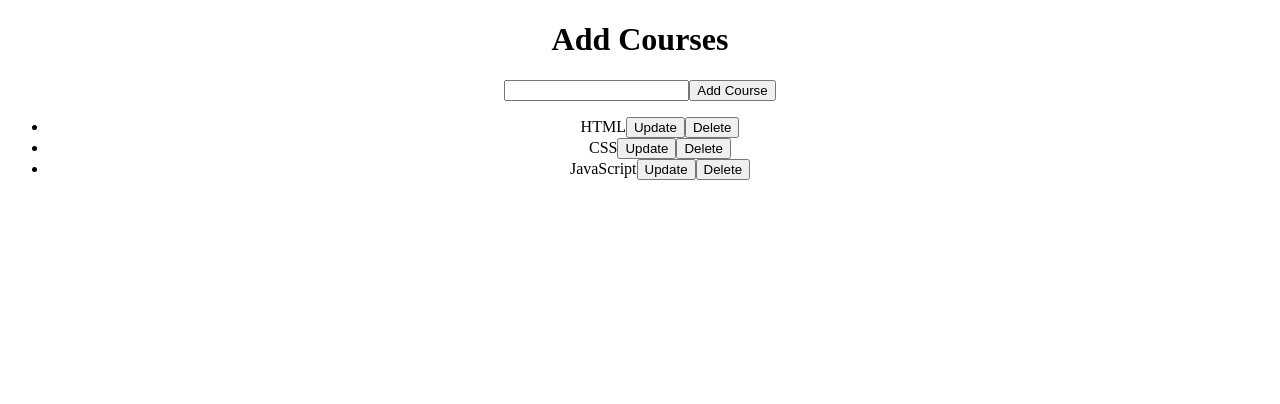
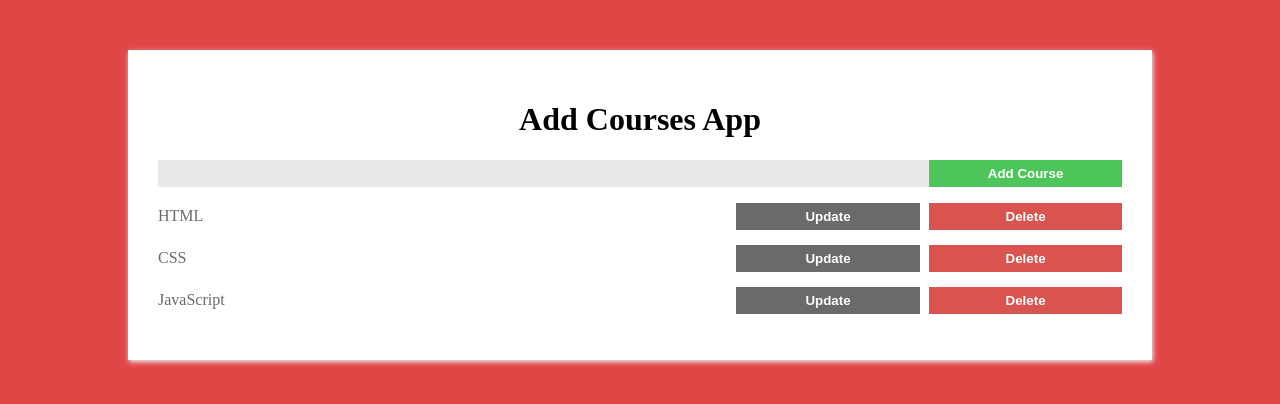
Before and after one commit to EMahmoudNabil/Courses-App, a React (Create React App) app: page / in a window 1280 px wide. Shown: the top 404 px of the page. Built offline with nearby package versions, Linux system fonts and the light colour scheme.

Commit message:
Style App

```diff
--- a/src/App.css
+++ b/src/App.css
@@ -1,38 +1,70 @@
-.App {
+*{
+  box-sizing: border-box;
+}
+body{
+  background: #e14647;
+  margin: 0;
+}
+
+h2{
+  background: #e14647;
+  padding: 18px;
+  color: #fff;
+}
+.App{
+  padding: 30px;
+  background: #fff;
+  width: 80%;
+  margin: 50px auto;
+  box-shadow: 1px 2px 5px #eee;
+}
+
+input{
+
+  width: 80%;
+  border: 0;
+  padding: 6px 10px;
+  background: #e8e8e8;
+}
+button{
+  width: 20%;
+  border:0 ;
+  padding: 6px 0;
+  margin: 0;
+  outline: 0;
+  color: #fff;
+  font-weight: bold;
+  cursor: pointer;
+  background: #4dc55b;
+}
+ul{
+  list-style: none;
+  padding: 0;
+}
+li{
+  margin: 15px 0;
+}
+li span{
+  display: inline-block;
+  width: 60%;
+  color: #6a6a6a;
+}
+li > button:first-of-type{
+  background: #6a6a6a;
+  color: #fff;
+  margin-right: 1%;
+  width: 19%;
+
+}
+li > button:last-of-type{
+  background: #d9534f;
+  color: #fff;
+}
+
+ul> form{
+  margin: 15px 0;
+}
+
+.text-center{
   text-align: center;
 }
-
-.App-logo {
-  height: 40vmin;
-  pointer-events: none;
-}
-
-@media (prefers-reduced-motion: no-preference) {
-  .App-logo {
-    animation: App-logo-spin infinite 20s linear;
-  }
-}
-
-.App-header {
-  background-color: #282c34;
-  min-height: 100vh;
-  display: flex;
-  flex-direction: column;
-  align-items: center;
-  justify-content: center;
-  font-size: calc(10px + 2vmin);
-  color: white;
-}
-
-.App-link {
-  color: #61dafb;
-}
-
-@keyframes App-logo-spin {
-  from {
-    transform: rotate(0deg);
-  }
-  to {
-    transform: rotate(360deg);
-  }
-}
--- a/src/App.js
+++ b/src/App.js
@@ -58,7 +58,7 @@ class App extends Component{
     })
     return(
       <div className="App">
-      <h1 className ="text-center"> Add Courses </h1>
+      <h1 className ="text-center"> Add Courses App </h1>
 
       <CourseForm current={this.state.current} updateCourse={this.updateCourse} createCourse={this.createCourse} />
       <ul >{courseList}</ul>
```
